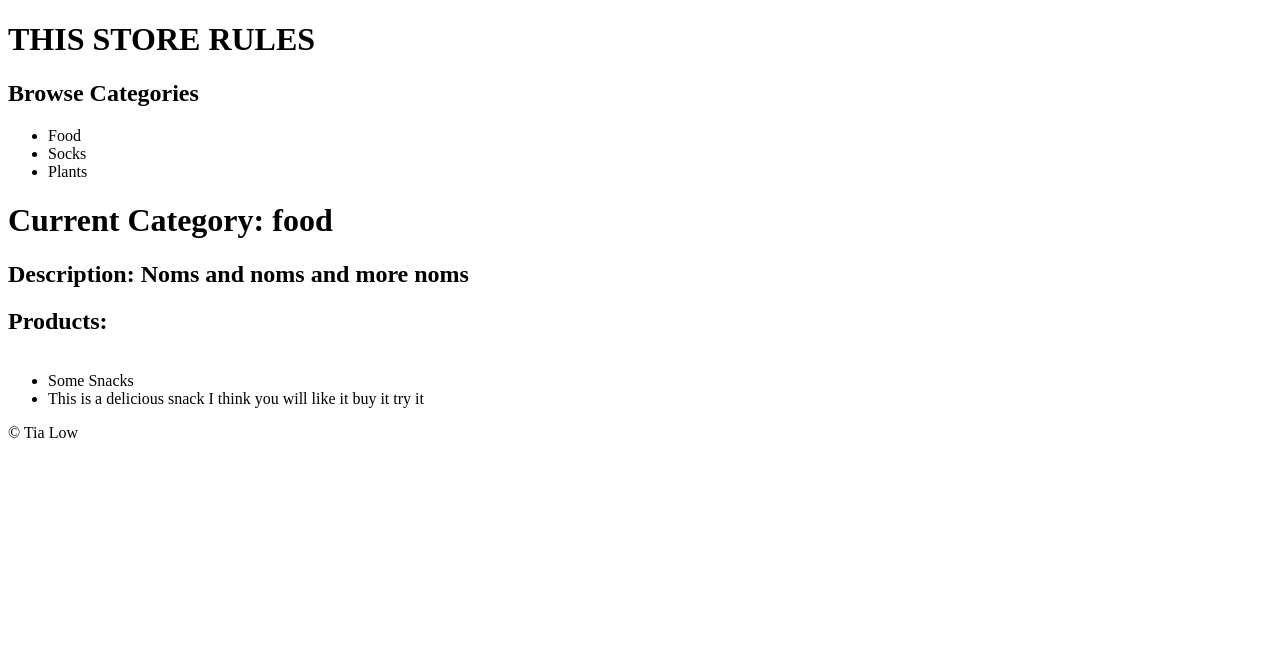
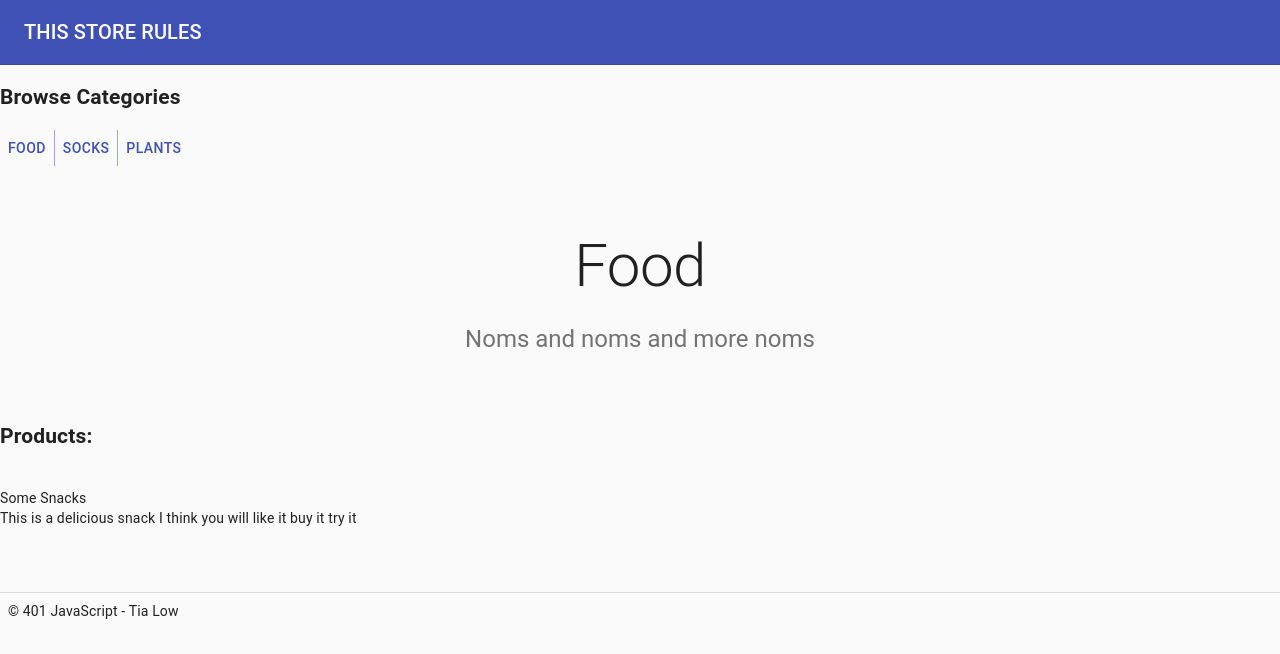
Before and after one commit to 401-advanced-javascript-tia/storefront, a React (Create React App) app: page / in a window 1280 px wide. Shown: the top 654 px of the page. Built offline with nearby package versions, Linux system fonts and the light colour scheme.

Commit message:
Getting started with material UI, main page styled except for products with pics

```diff
--- a/package.json
+++ b/package.json
@@ -3,6 +3,7 @@
   "version": "0.1.0",
   "private": true,
   "dependencies": {
+    "@material-ui/core": "^4.11.0",
     "@testing-library/jest-dom": "^4.2.4",
     "@testing-library/react": "^9.5.0",
     "@testing-library/user-event": "^7.2.1",
--- a/src/components/footer/footer.js
+++ b/src/components/footer/footer.js
@@ -1,10 +1,46 @@
 import React from 'react';
+import { CssBaseline, Grid, Typography, Link, Container } from '@material-ui/core';
+import { makeStyles } from '@material-ui/core/styles';
+
+const useStyles = makeStyles((theme) => ({
+  '@global': {
+    ul: {
+      margin: 0,
+      padding: 0,
+      listStyle: 'none',
+    },
+  },
+  footer: {
+    borderTop: `1px solid ${theme.palette.divider}`,
+    marginTop: theme.spacing(8),
+    paddingTop: theme.spacing(3),
+    paddingBottom: theme.spacing(3),
+  },
+}));
+
+function Footer() {
+
+  const classes = useStyles();
 
 
-function Footer() {
-  return (
-    <footer>&copy; Tia Low</footer>
-  );
+    return (
+
+      <>
+        <CssBaseline />
+
+
+        <Container maxWidth="lg" component="footer" className={classes.footer}>
+          <Grid container spacing={4} justify="left">
+
+            <footer>&copy; 401 JavaScript - Tia Low</footer>
+
+          </Grid>
+        </Container>
+
+      </>
+
+);
+
 }
 
 export default Footer;
--- a/src/components/header/header.js
+++ b/src/components/header/header.js
@@ -1,11 +1,53 @@
 import React from 'react';
+
+import {AppBar, CssBaseline, Toolbar, Typography } from '@material-ui/core';
+
+// import CssBaseline from '@material-ui/core/CssBaseline';
+
+// import Toolbar from '@material-ui/core/Toolbar';
+
+// import Typography from '@material-ui/core/Typography';
+
+import { makeStyles } from '@material-ui/core/styles';
+
+const useStyles = makeStyles((theme) => ({
+  '@global': {
+    ul: {
+      margin: 0,
+      padding: 0,
+      listStyle: 'none',
+    },
+  },
+  appBar: {
+    borderBottom: `1px solid ${theme.palette.divider}`,
+  },
+  toolbarTitle: {
+    flex: 1,
+  },
+  fullHeight: {
+    height: "100%"
+  },
+}));
 
 
 function Header() {
+
+  const classes = useStyles();
+
   return (
-    <header>
-      <h1>THIS STORE RULES</h1>
-    </header>
+    <>
+
+    <CssBaseline />
+    <AppBar position="static" color="primary" elevation={0} className={classes.appBar}>
+      <Toolbar className={classes.toolbar}>
+        <Typography variant="h6" color="inherit" noWrap className={classes.toolbarTitle}>
+          THIS STORE RULES
+        </Typography>
+      </Toolbar>
+    </AppBar>
+
+    </>
+
   );
 }
 
--- a/src/components/storefront/categories.js
+++ b/src/components/storefront/categories.js
@@ -2,22 +2,57 @@ import React from 'react';
 import { connect } from 'react-redux';
 import { chooseCategory } from '../../store/products-categories.js';
 
+import {ButtonGroup, Button} from '@material-ui/core';
+
+
+import { makeStyles } from '@material-ui/core/styles';
+
+
+const useStyles = makeStyles((theme) => ({
+  '@global': {
+    ul: {
+      margin: 0,
+      padding: 0,
+      listStyle: 'none',
+    },
+  },
+  heroContent: {
+    padding: theme.spacing(8, 0, 6),
+  },
+}));
+
+
 function Categories(props) {
 
-  // let props = {
-  //   categories: 'Seeded stuff in storefront/categories.js',
-  // }
+
+  const classes = useStyles();
+
 
   return (
+
     <>
+
     <h2>Browse Categories</h2>
-    <ul>
+
+
+
+
+
+    <ButtonGroup variant="text" color="primary" aria-label="text primary button group">
 
     {props.categories.map(category => (
 
-      <li key={category.normalizedName} onClick={() => props.chooseCategory(category.normalizedName)}>{category.displayName}</li>
+<Button key={category.normalizedName} onClick={() => props.chooseCategory(category.displayName)}>{category.displayName}</Button>
 
-      ))}
+))}
+
+    </ButtonGroup>
+
+
+
+    <ul>
+
+
 
 
     </ul>
--- a/src/components/storefront/current-category.js
+++ b/src/components/storefront/current-category.js
@@ -1,14 +1,45 @@
 import React from 'react';
 import { connect } from 'react-redux';
+import Container from '@material-ui/core/Container';
+import Typography from '@material-ui/core/Typography';
+import { makeStyles } from '@material-ui/core/styles';
+
+const useStyles = makeStyles((theme) => ({
+  '@global': {
+    ul: {
+      margin: 0,
+      padding: 0,
+      listStyle: 'none',
+    },
+  },
+  heroContent: {
+    padding: theme.spacing(8, 0, 6),
+  },
+}));
+
 
 function ActiveCategory(props) {
 
-  const catObj = props.categories.filter(category => category.normalizedName === props.activeCategory)
+  const catObj = props.categories.filter(category => category.displayName === props.activeCategory)
+
+  const classes = useStyles();
+
 
   return (
     <>
-    <h1>Current Category: {props.activeCategory}</h1>
-    <h2>Description: {catObj[0].description}</h2>
+
+      <Container maxWidth="sm" component="main" className={classes.heroContent}>
+        <Typography component="h1" variant="h2" align="center" color="textPrimary" gutterBottom>
+        {props.activeCategory}
+        </Typography>
+        <Typography variant="h5" align="center" color="textSecondary" component="p">
+        {catObj[0].description}
+        </Typography>
+      </Container>
+
+
+    {/* <h1>Current Category: </h1>
+    <h2>Description: </h2> */}
     </>
   )
 }
--- a/src/store/products-categories.js
+++ b/src/store/products-categories.js
@@ -18,40 +18,40 @@ const initialState = {
       description: 'live plants fake plants green plants yellow plants',
     },
   ],
-  activeCategory: 'food',
+  activeCategory: 'Food',
   products: [
     {
-      category: 'food',
+      category: 'Food',
       name: 'Some Snacks',
       description: 'This is a delicious snack I think you will like it buy it try it',
       price: '1.99',
       inventoryCount: 10,
     },
     {
-      category: 'socks',
+      category: 'Socks',
       name: 'Toe Socks',
       description: 'Socks with a cozy spot for each toe',
       price: '7.99',
       inventoryCount: 20,
     },
     {
-      category: 'socks',
+      category: 'Socks',
       name: 'Socks for Birkenstocks',
       description: 'Tall socks with extra toe padding',
       price: '10.99',
       inventoryCount: 20,
     },
     {
-      category: 'plants',
+      category: 'Plants',
       name: 'Fern',
       description: 'Fun little maidenhair fern for your home',
       price: '4.99',
       inventoryCount: 30,
     },
-  ]
-}
+  ],
+};
 
-// define reducer
+// define REDUCER
 // action has a type and a payload (whatever addtl info is required, kind of like a body to a POST)
 // reducer takes what you give it and does something accordingly
 export default (state = initialState, action) => {
```
Also changed, not shown: 1 other file (tests, documents, lock files or other folders).
